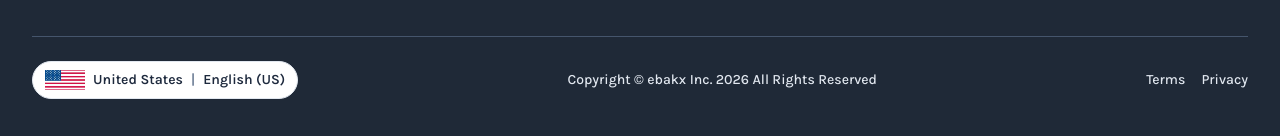
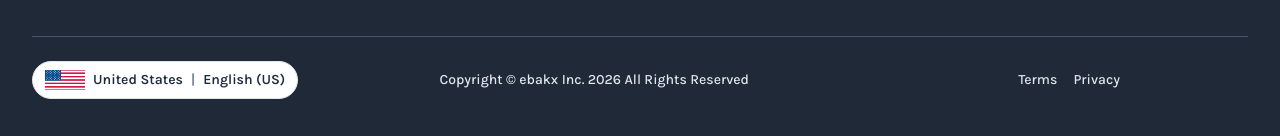
Before and after one commit to sharif57/e-commer, a Next.js app: page / in a window 1280 px wide. Shown: the part 2056-2192 px from the top of the page. Built offline with nearby package versions, Linux system fonts and the light colour scheme; no server answers.

Commit message:
feat: add responsive site-wide footer component with conditional navigation exclusion

```diff
--- a/src/components/shareUi/footer.tsx
+++ b/src/components/shareUi/footer.tsx
@@ -135,7 +135,7 @@
           <p className="text-sm text-slate-200 font-medium text-center sm:text-left">
             Copyright © ebakx Inc. {new Date().getFullYear()} All Rights Reserved
           </p>
-          <div className="flex items-center gap-4 text-sm text-slate-200 font-medium">
+          <div className="flex items-center gap-4 text-sm text-slate-200 font-medium mx-32">
             <Link href="#" className="hover:text-white transition-colors">Terms</Link>
             <Link href="#" className="hover:text-white transition-colors">Privacy</Link>
           </div>
```
